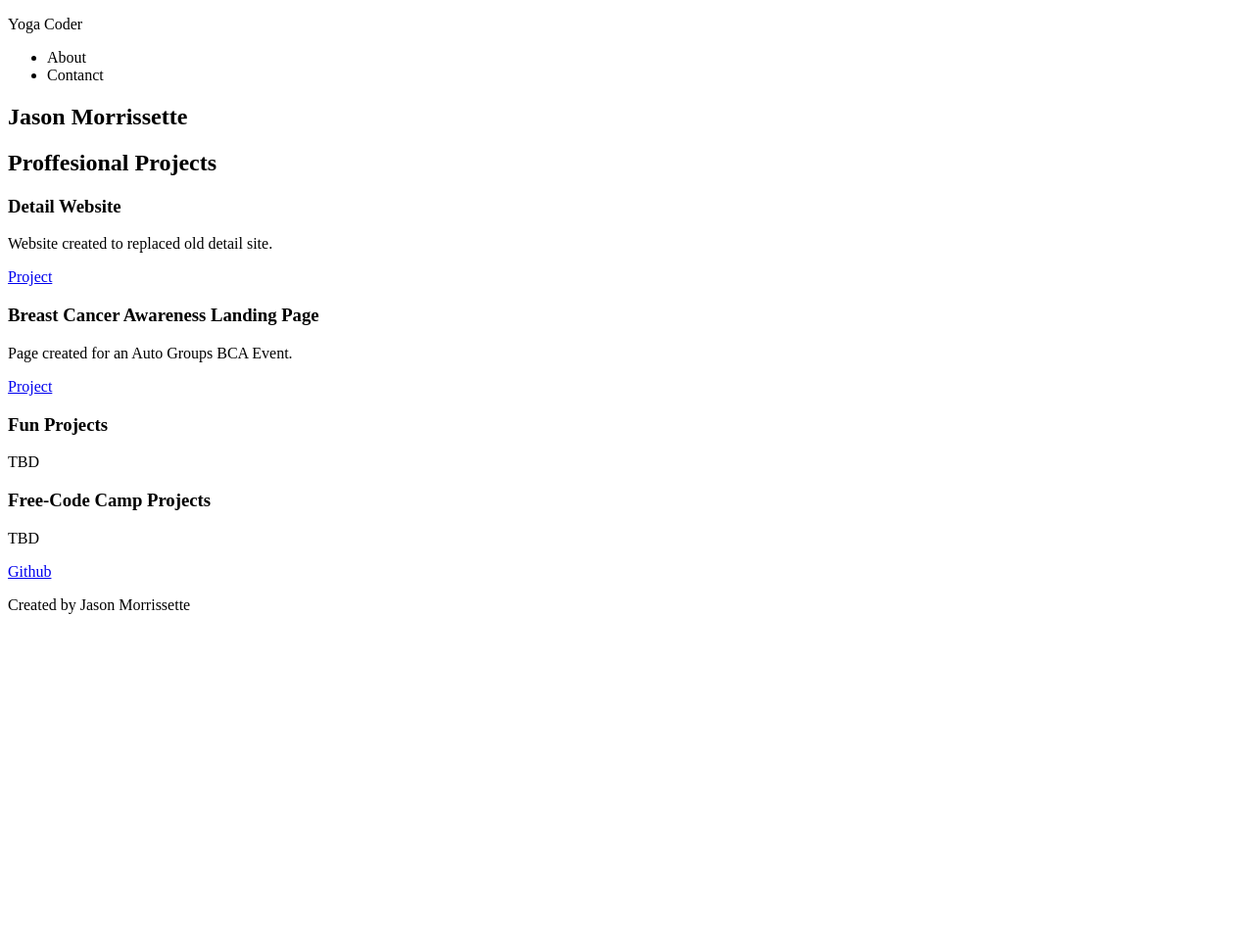
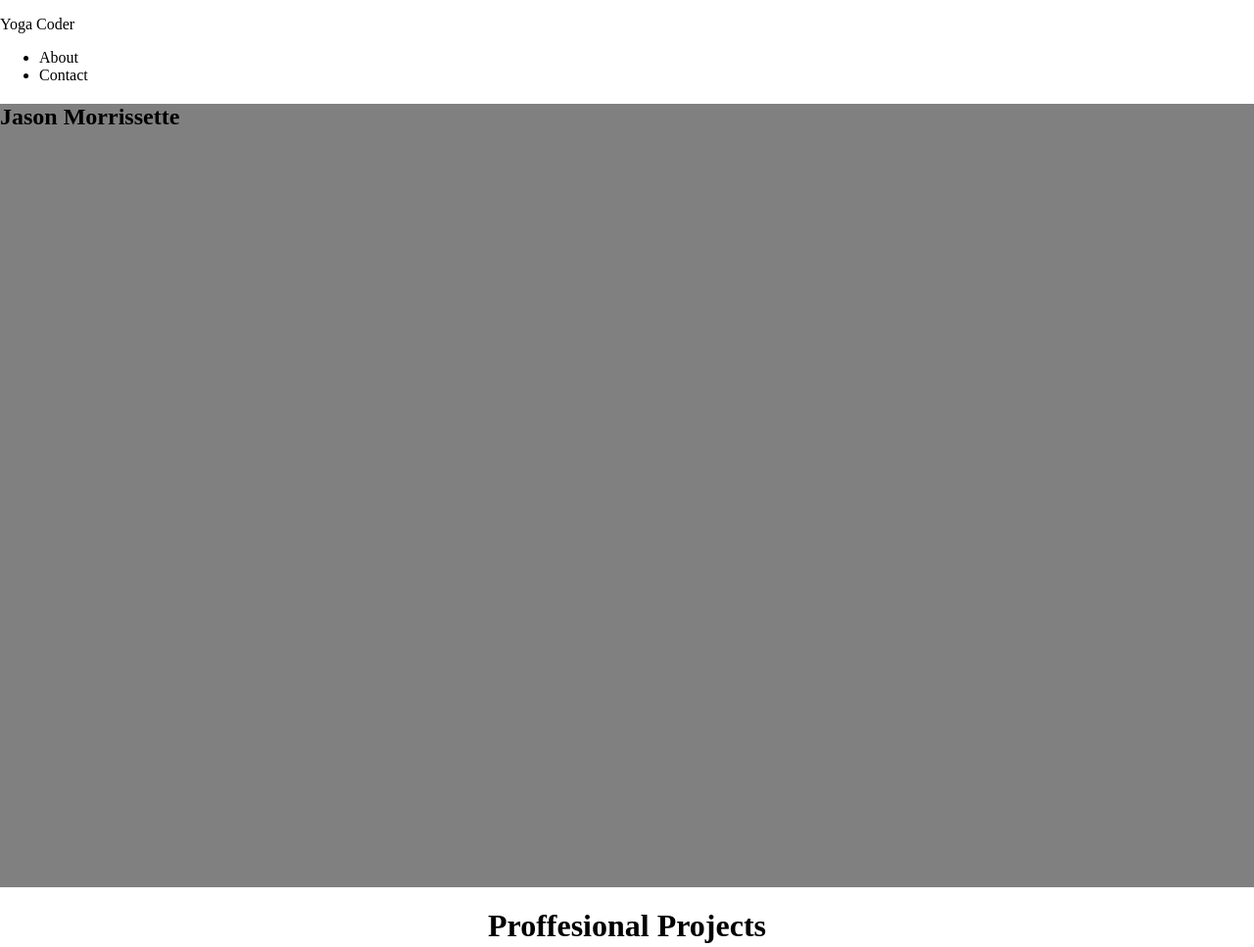
Before and after one commit to Jmorrissette1/Portfolio-Web-Site, a plain HTML site: page index.html in a window 1280 px wide. Shown: the top 967 px of the page at 98% size. Before the commit the page ends 800 px from the top, so only its background shows below. Drawn offline with Linux system fonts and the light colour scheme.

Commit message:
Started Styling

```diff
--- a/index.html
+++ b/index.html
@@ -3,7 +3,8 @@
 <head>
     <meta charset="UTF-8">
     <meta name="viewport" content="width=device-width, initial-scale=1.0">
-    <title>Document</title>
+    <title>Jason Morrissette</title>
+    <link rel="stylesheet" href="main.css">
 </head>
 <body>
     <!-- Nav Bar -->
@@ -12,40 +13,32 @@
             <p id="brand-text">Yoga Coder</p>
             <ul>
                 <li>About</li>
-                <li>Contanct</li>
+                <li>Contact</li>
             </ul>
         </div>
     </nav>
     <!-- Welcome Hero Section-->
 
     <section id="welcome-section">
-        <h1> Jason Morrissette</h1>
+        <h1 class="hero-h1"> Jason Morrissette</h1>
     </section>
 
-
+    <h1 class="section-h1">  Proffesional Projects </h1>
     <!--- Projects section-->
     <section id="projects">
-        <div>
-
-            <h1> Proffesional Projects </h1>
+            <div class="project-card">
                 <h3>Detail Website</h3>
                 <p>Website created to replaced old detail site.</p>
                 <p>
                     <a href="https://jmorrissette1.github.io/detail_website/">Project</a>
                 </p>
+            </div>
+            <div class="project-card">
                 <h3>Breast Cancer Awareness Landing Page</h3>
                 <p>Page created for an Auto Groups BCA Event.</p>
                 <p>
                     <a href="https://jmorrissette1.github.io/BCA-Landing-Page-2020/">Project</a>
                 </p>
-        </div>
-        <div>
-            <h3> Fun Projects</h3>
-            <p>TBD</p>
-        </div>
-        <div>
-            <h3>Free-Code Camp Projects</h3>
-            <p>TBD</p>
             </div>
     </section>
 
--- a/main.css
+++ b/main.css
@@ -0,0 +1,54 @@
+/* Common CSS for every page */
+
+*,
+*::before,
+*::after {
+    box-sizing: border-box;
+}
+
+html,
+body {
+    margin: 0;
+    padding: 0;
+}
+
+.container {
+    width: 100%;
+    display: flex;
+    flex-direction: column;
+    justify-content: center;
+    align-items: center;
+}
+
+.row {
+    display: flex;
+    flex-direction: row;
+}
+
+.column {
+    display: flex;
+    flex-direction: column;
+}
+/* Hero Section */
+
+#welcome-section{
+    width: 100%;
+    height: 800px;
+    background-color: grey;
+}
+
+.section-h1{
+    text-align: center;
+}
+/* Project Section */
+
+#projects{
+  display: flex;
+  justify-content: space-around;
+
+}
+
+.project-card{
+    margin-left: auto;
+    margin-right: auto;
+}
```
Lines whose indentation alone changed are shown as unchanged.
